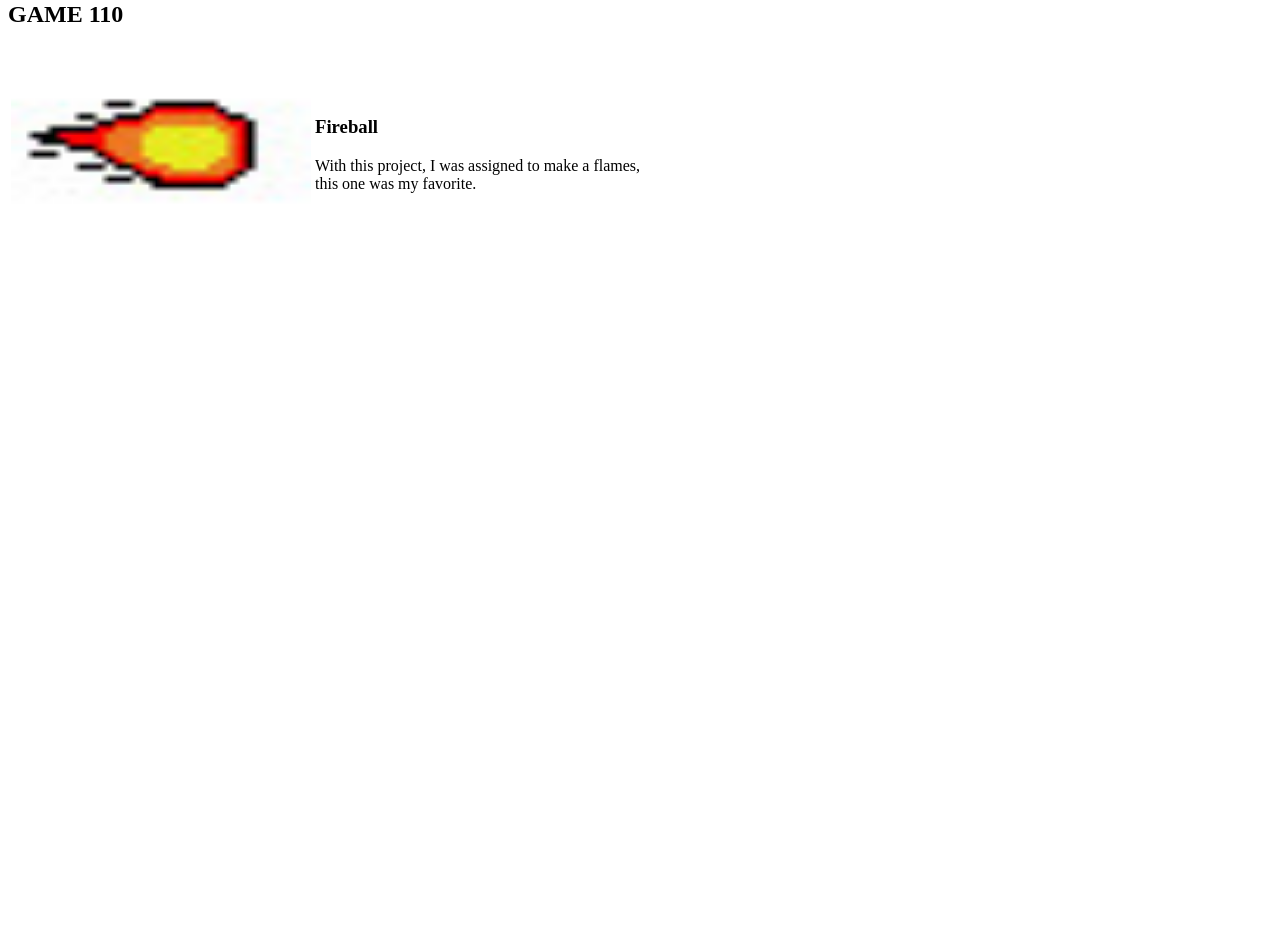
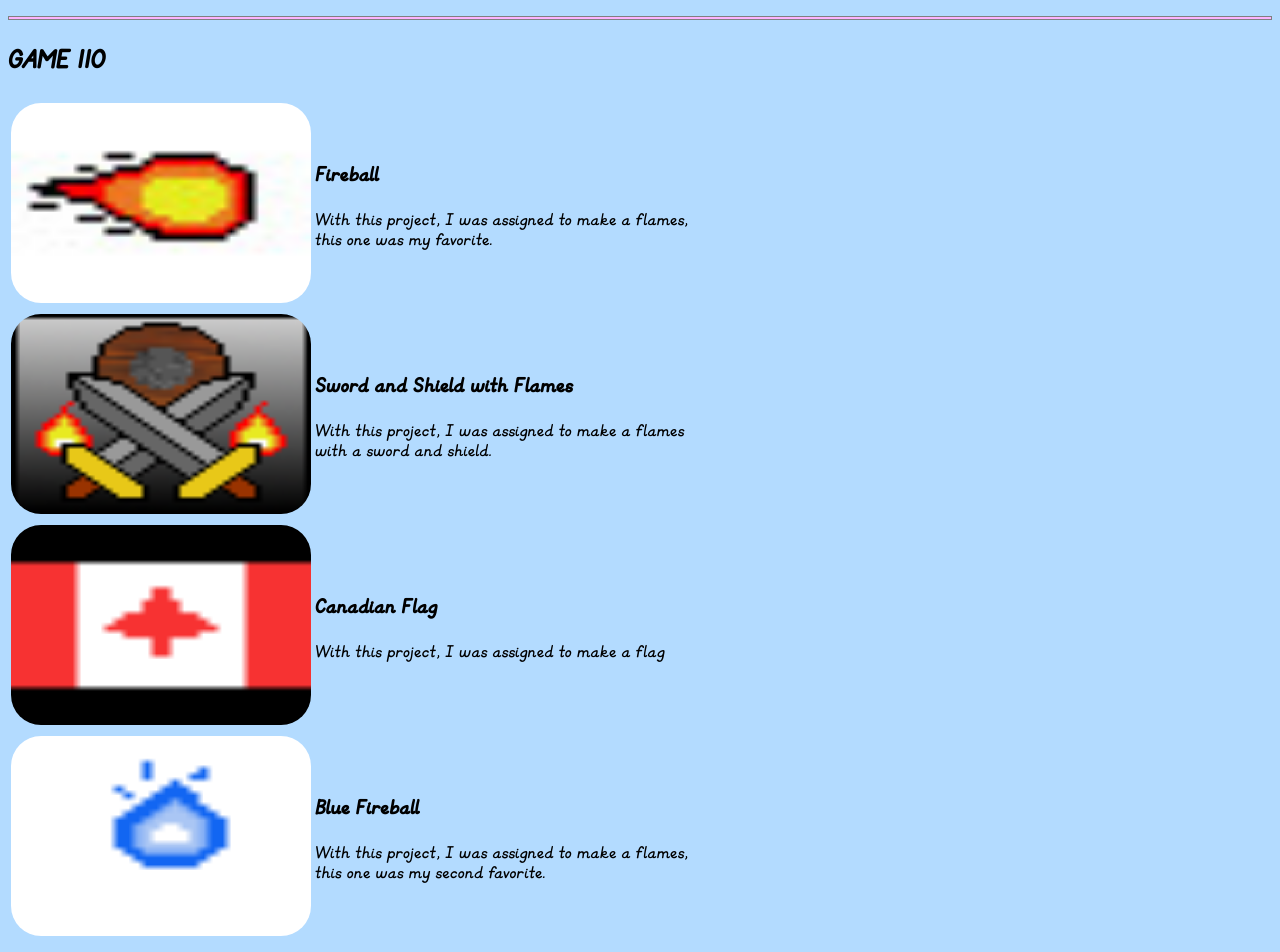
Before and after one commit to Dunwaru/EthanKennedy.github.io, a plain HTML site: page portfolio.html in a window 1280 px wide. Shown: the part 642-1594 px from the top of the page. Before the commit the page ends 908 px from the top, so only its background shows below. Drawn offline with Linux system fonts and the light colour scheme.

Commit message:
Added CSS

```diff
--- a/portfolio.html
+++ b/portfolio.html
@@ -5,6 +5,8 @@
     <title>Portfolio</title>
   </head>
   <body>
+    <link rel="stylesheet" href="style.css">
+
     <center>
       <h1>Portfolio</h1>
       <h3>E's past Work</h3>
@@ -14,7 +16,7 @@
     <h2>GAME 102</h2>
     <Table>
       <td>
-        <img src="BasicCalculator.jpg" alt="Picture of Program" width="300" height="200" usemap="#maplink">
+        <img class="photo" src="BasicCalculator.jpg" alt="Picture of Program" width="300" height="200" usemap="#maplink">
       </td>
       <td>
         <h3>Basic Calculator</h3>
@@ -26,7 +28,7 @@
 
     <Table>
       <td>
-        <img src="NumberGenerator.jpg" alt="Picture of Program" width="300" height="200" usemap="#maplink">
+        <img class="photo" src="NumberGenerator.jpg" alt="Picture of Program" width="300" height="200" usemap="#maplink">
       </td>
       <td>
         <h3>Basic Number Generator</h3>
@@ -41,7 +43,7 @@
 
     <Table>
       <td>
-        <img src="Flames.jpg" alt="Picture of Program" width="300" height="200" usemap="#maplink">
+        <img class="photo" src="Flames.jpg" alt="Picture of Program" width="300" height="200" usemap="#maplink">
       </td>
       <td>
         <h3>Fireball</h3>
@@ -50,5 +52,37 @@
       </td>
     </Table>
 
+    <Table>
+      <td>
+        <img class="photo" src="CompositeImage.png" alt="Picture of Program" width="300" height="200" usemap="#maplink">
+      </td>
+      <td>
+        <h3>Sword and Shield with Flames</h3>
+        <p>With this project, I was assigned to make a flames
+          <br>with a sword and shield.</p>
+      </td>
+    </Table>
+
+    <Table>
+      <td>
+        <img class="photo" src="CanadianFlag.png" alt="Picture of Program" width="300" height="200" usemap="#maplink">
+      </td>
+      <td>
+        <h3>Canadian Flag</h3>
+        <p>With this project, I was assigned to make a flag</p>
+      </td>
+    </Table>
+
+    <Table>
+      <td>
+        <img class="photo" src="BlueFlame.png" alt="Picture of Program" width="300" height="200" usemap="#maplink">
+      </td>
+      <td>
+        <h3>Blue Fireball</h3>
+        <p>With this project, I was assigned to make a flames,
+          <br>this one was my second favorite.</p>
+      </td>
+    </Table>
+
   </body>
 </html>
--- /dev/null
+++ b/style.css
@@ -0,0 +1,53 @@
+body {
+  background-color: #B3DBFF;
+  font-family: mainFont;
+  font-size: 20px;
+}
+
+hr {
+  background-color: #FDB3FF;
+
+}
+
+#contact{
+  background-color: #FDB3FF;
+  width: 30%
+}
+
+.keywords{
+  background-color: #B5FFB3;
+  width: 50%;
+}
+a.keywords{
+  background-color: #B5FFB3;
+
+}
+
+.profesional{
+  text-align: left;
+
+}
+
+a.profesional{
+  text-emphasis: '*';
+  -webkit-text-emphasis: '*';
+}
+
+.personal{
+  text-align: right;
+}
+
+.tableAlign{
+  margin-right: auto;
+  margin-left:80%;
+}
+
+.photo{
+  border-radius: 30px;
+  border-color: #FDB3FF;
+}
+
+@font-face {
+  font-family: mainFont;
+  src:url(KGPrimaryItalics.ttf);
+}
```
Also changed, not shown: BlueFlame.png (added), CanadianFlag.png (added), CompositeImage.png (added), KGPrimaryItalics.ttf (added).
